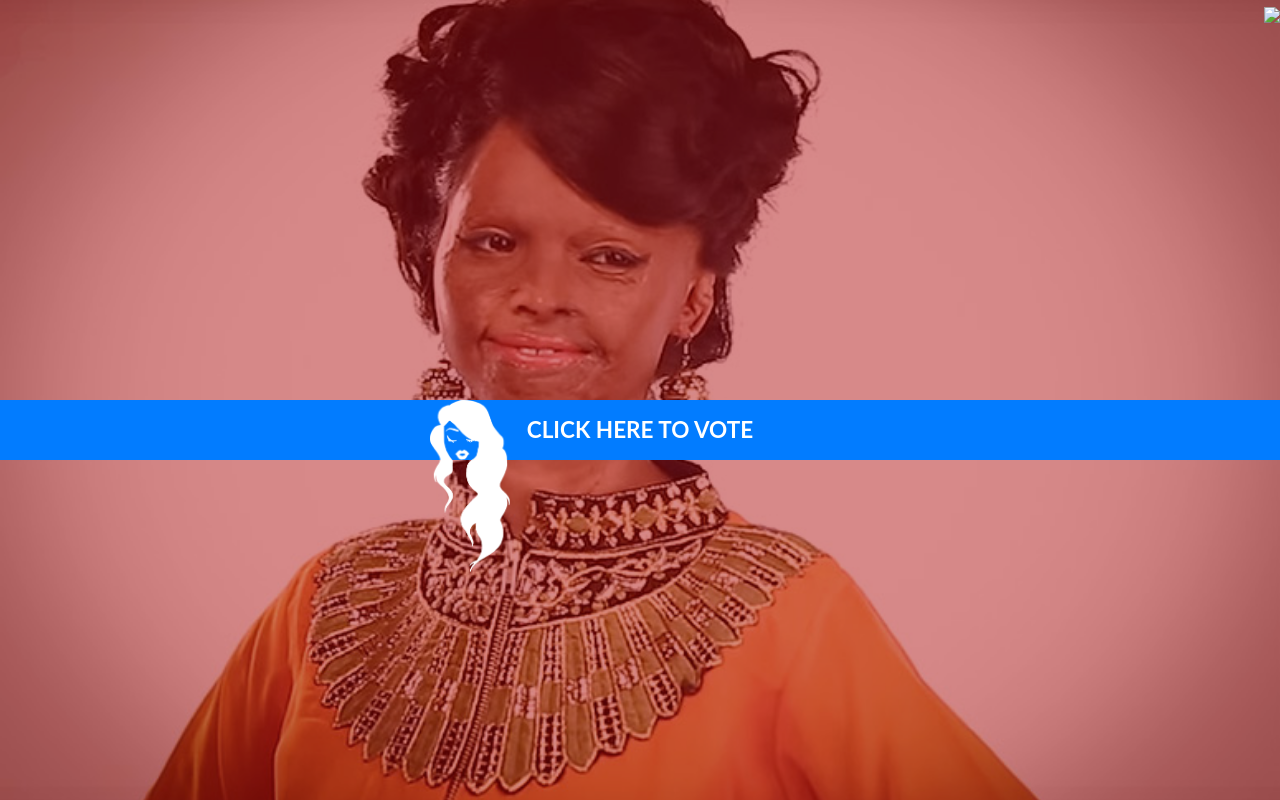
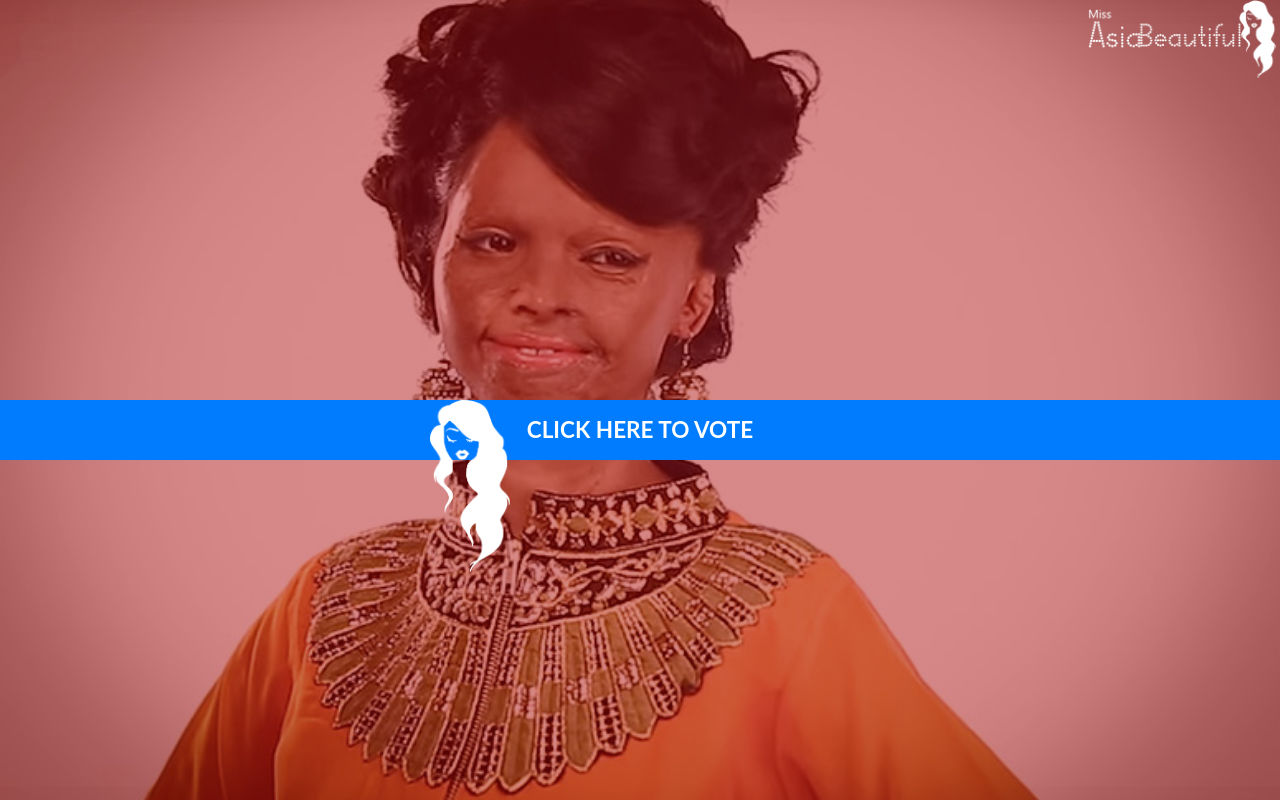
Before and after one commit to sahayogi/sahayogi.github.io, a plain HTML site: page model/2.html in a window 1280 px wide. Drawn offline with nearby package versions, Linux system fonts and the light colour scheme.

Commit message:
Update 2.html

```diff
--- a/model/2.html
+++ b/model/2.html
@@ -77,7 +77,7 @@ h3 {
 </style>
 </head>
 <body>
-<div style="position:fixed; top:0px; right:0px; height:auto; z-index:12;"><img style="width:13em;" src="logo.png"/></div>
+<div style="position:fixed; top:0px; right:0px; height:auto; z-index:12;"><img style="width:13em;" src="/logo.png"/></div>
 <div class="bgimg-1">
   <div class="layer"></div>
   <div class="caption">
```
